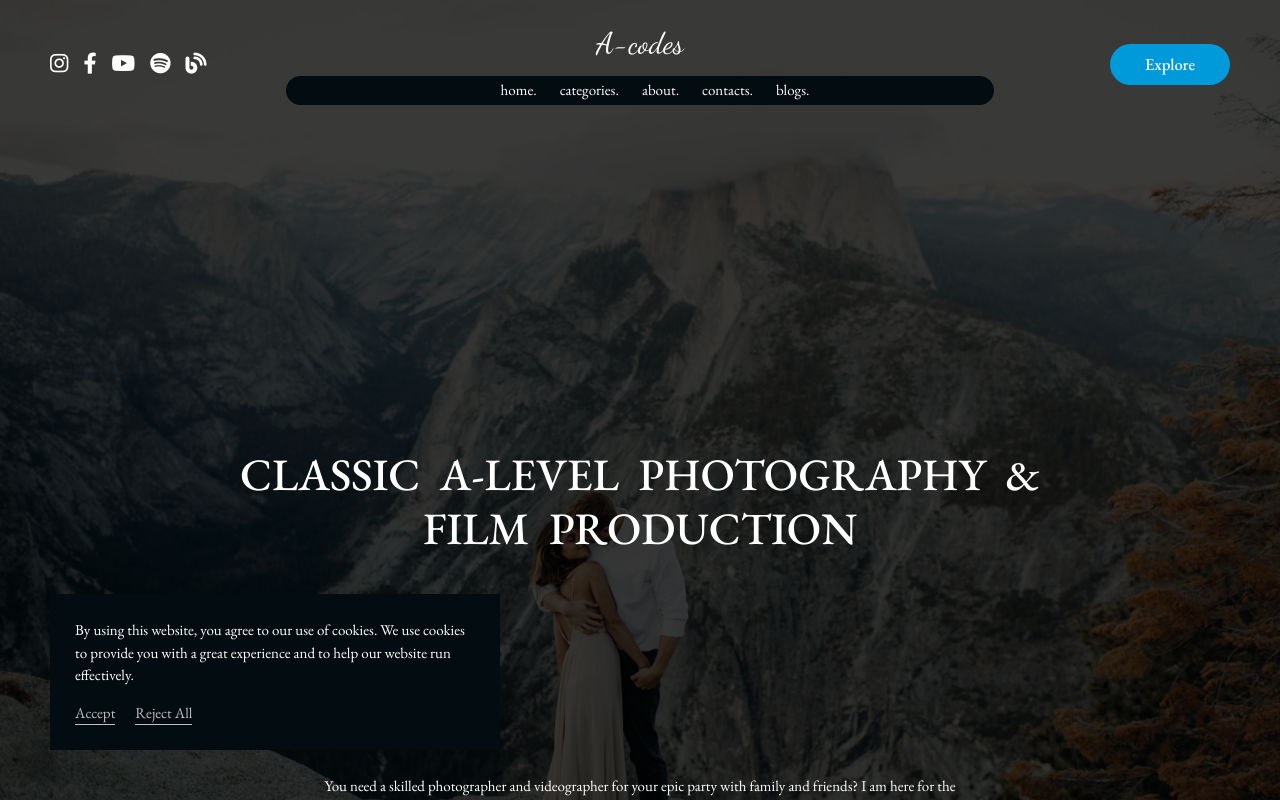
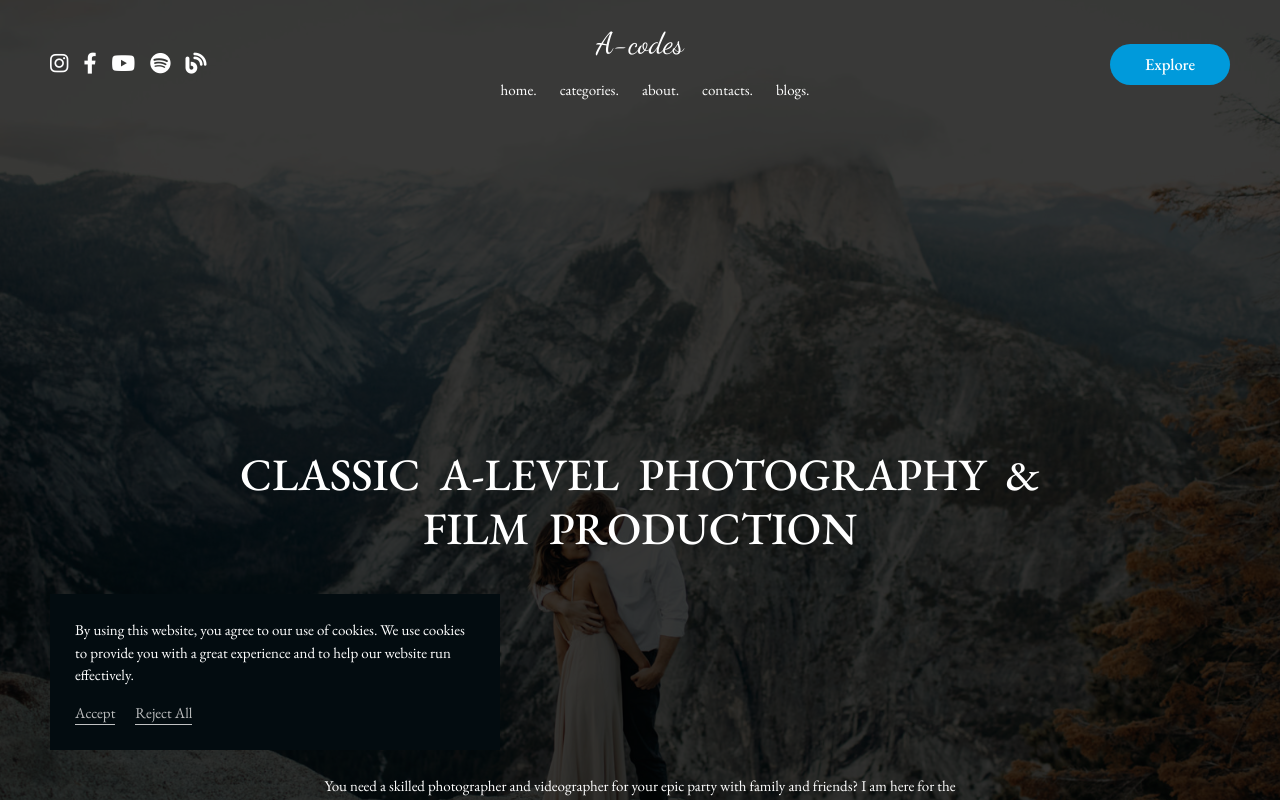
Before and after one commit to DevOduk/PhotographyPortfolio, a React (Create React App) app: page / in a window 1280 px wide. Shown: the top 800 px of the page. Built offline with nearby package versions, Linux system fonts and the light colour scheme.

Commit message:
Update navigation.js

```diff
--- a/src/components/navigation.js
+++ b/src/components/navigation.js
@@ -74,7 +74,7 @@ function Navigation() {
         <div className='centerNav'>
           <a href='/home' style={color}><h2 className='logo'>A-codes</h2></a>
           {open && (
-          <ul className='navItems'style={{backgroundColor: isTop ? '#030c10' : 'whitesmoke', display: open && window.innerWidth <= 800 ? 'none' : 'block' }}>
+          <ul className='navItems'style={{display: open && window.innerWidth <= 800 ? 'none' : 'block' }}>
               <a style={color} onClick={handleMenuItemClick} href='/#' className='active'> <li>home.</li></a>
               <a style={color} onClick={handleMenuItemClick} href='/#categories'> <li>categories.</li></a>
               <a style={color} onClick={handleMenuItemClick} href='/#about'> <li>about.</li></a>
```
